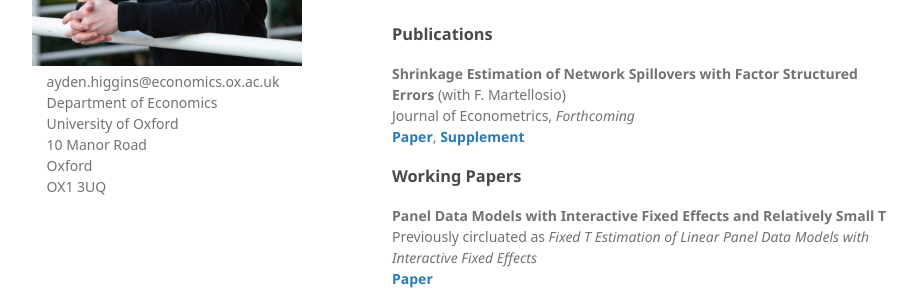
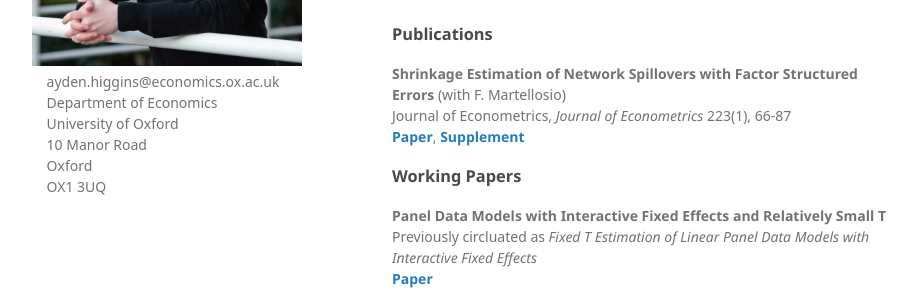
Before and after one commit to Tokkita/Tokkita.github.io, a Jekyll site: the page built from index.md, in a window 1280 px wide and 1001 px high. Shown: the part 273-573 px from the top of the window, without its empty margins (178-1093 px from the left). Built offline with Jekyll 4.4.1, drawn with Linux system fonts in a browser that asks for light colours; nearby versions of some CDN libraries; some web fonts are replaced; our own code applies the rules of GitHub Pages for plain Markdown files.

Commit message:
Update index.md

```diff
--- a/index.md
+++ b/index.md
@@ -3,7 +3,7 @@
 I completed a PhD in Economics at the University of Surrey in 2021 and am presently working as a postdoctoral researcher at the University of Oxford. My research interests are panel data econometrics, particularly factor models, spatial models and models of unobserved heterogeneity. A catalogue of my research can be found below. Click <strong><a href="{{ CV.pdf | prepend: '/assets/pdf/CV/CV.pdf' | relative_url | download }}">here</a></strong> for a copy of my CV.
 
 ### Publications
-<b> Shrinkage Estimation of Network Spillovers with Factor Structured Errors </b> (with F. Martellosio) <br> Journal of Econometrics, <i> Forthcoming </i> <br> <strong><a href="{{ Master.pdf | prepend: '/assets/pdf/Shrinkage/Master.pdf' | relative_url | download }}">Paper</a></strong>, <strong><a href="{{ Supplement.pdf | prepend: '/assets/pdf/Shrinkage/Supplement.pdf' | relative_url | download }}">Supplement</a></strong>
+<b> Shrinkage Estimation of Network Spillovers with Factor Structured Errors </b> (with F. Martellosio) <br> Journal of Econometrics, <i> Journal of Econometrics </i> 223(1), 66-87 <br> <strong><a href="{{ Master.pdf | prepend: '/assets/pdf/Shrinkage/Master.pdf' | relative_url | download }}">Paper</a></strong>, <strong><a href="{{ Supplement.pdf | prepend: '/assets/pdf/Shrinkage/Supplement.pdf' | relative_url | download }}">Supplement</a></strong>
 
 ### Working Papers
 <b> Panel Data Models with Interactive Fixed Effects and Relatively Small T </b> <br> Previously circluated as <i> Fixed T Estimation of Linear Panel Data Models with Interactive Fixed Effects </i> <br> <strong><a href="{{ MasterLatest.pdf | prepend: '/assets/pdf/FTIFE/MasterLatest.pdf' | relative_url | download }}">Paper</a></strong>
```
